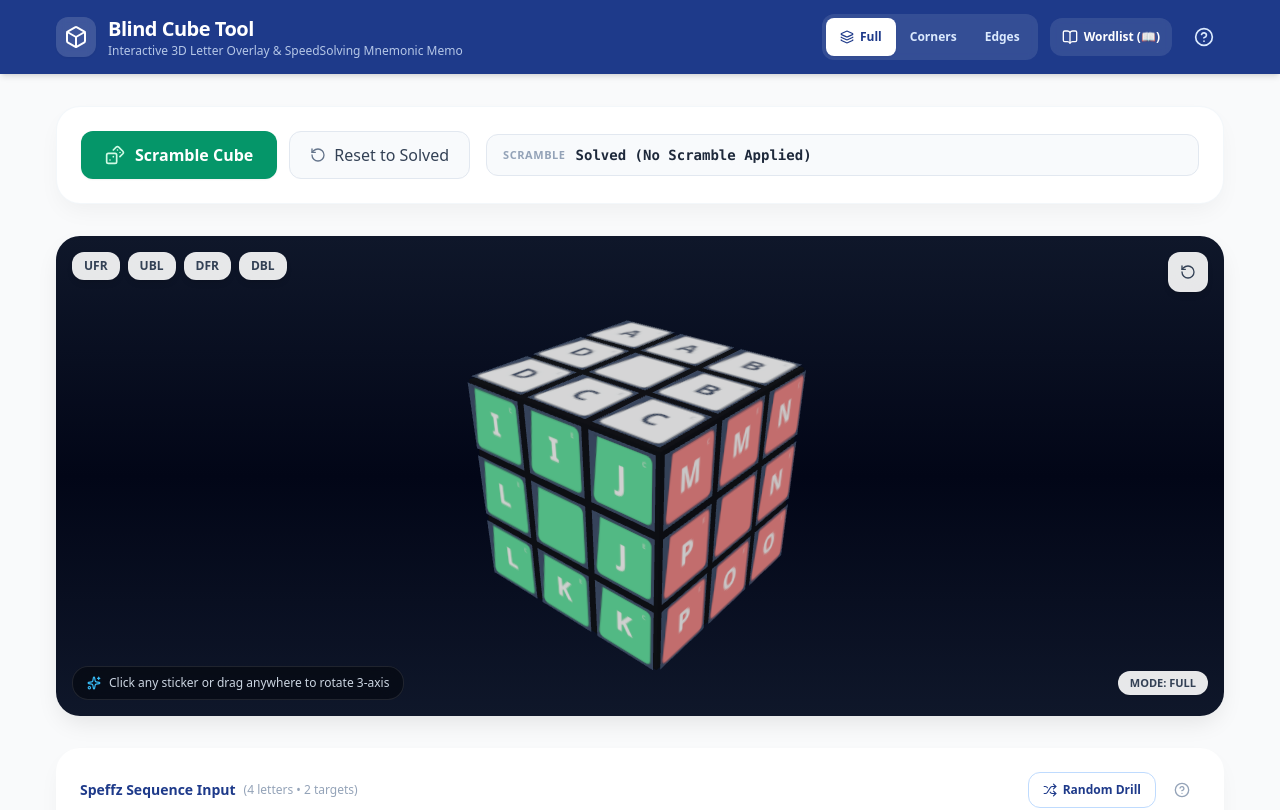
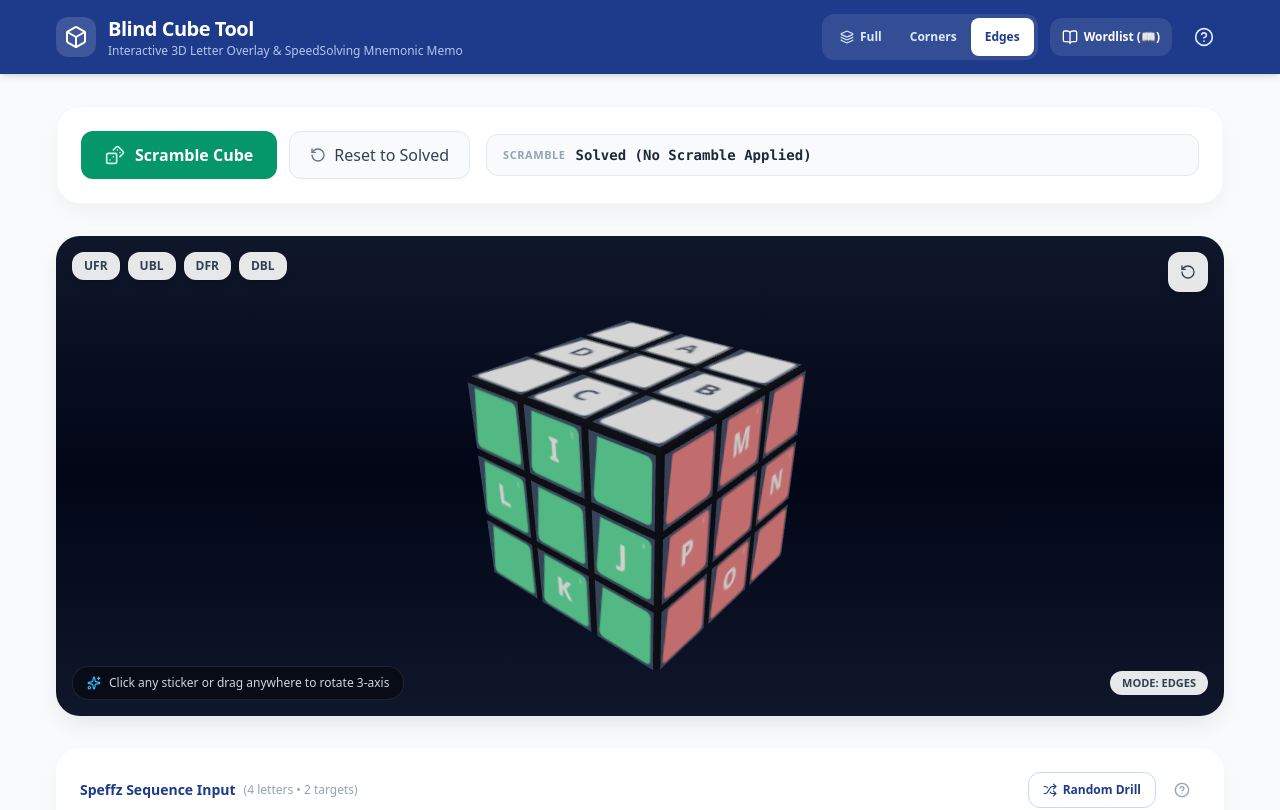
Before and after one commit to ranimela/blind-cube, a React (Vite) app: page / in a window 1280 px wide. Shown: the top 810 px of the page. Built offline with nearby package versions, Linux system fonts and the light colour scheme.

Commit message:
chore: set default view mode to Edges

```diff
--- a/src/App.tsx
+++ b/src/App.tsx
@@ -13,7 +13,7 @@ import { loadDictionary, saveDictionary, updatePairInDictionary, getDefaultDicti
 import { getSolvedState, generateRandomScramble } from './utils/cubeScrambler';
 
 export const App: React.FC = () => {
-  const [mode, setMode] = useState<SpeffzMode>('full');
+  const [mode, setMode] = useState<SpeffzMode>('edges');
   const [sequence, setSequence] = useState<string>('ABCD');
   const [selectedStickerId, setSelectedStickerId] = useState<string | null>(null);
   const [customOverrides, setCustomOverrides] = useState<Record<string, string>>({});
```
